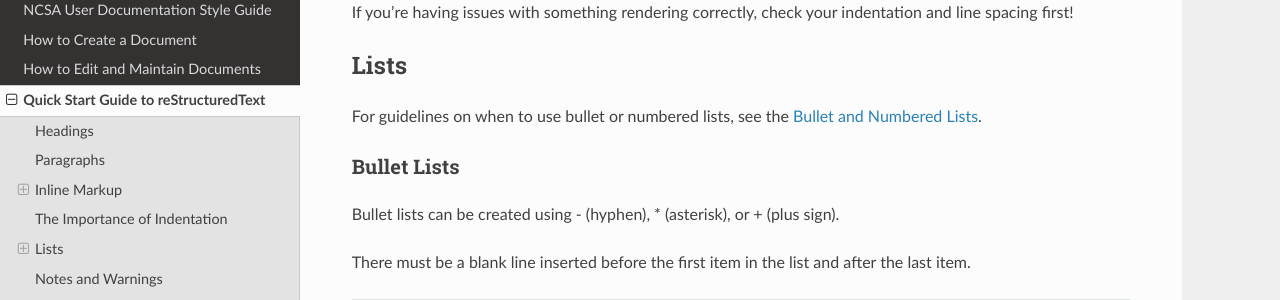
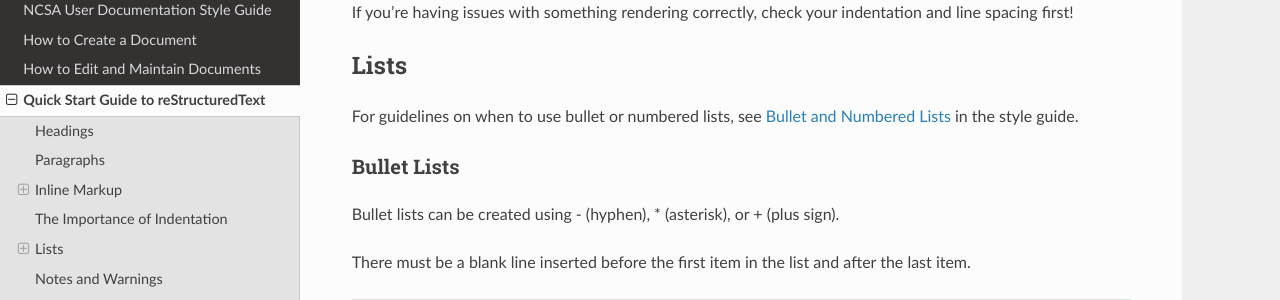
Before and after one commit to lhelms2/howto_rtd, a Sphinx documentation site: the page built from docs/source/quick_rst.rst, in a window 1280 px wide and 900 px high, scrolled down 2569 px. Shown: the part 151-451 px from the top of the window. Built offline with Sphinx 7.4.7 and the Read the Docs theme 2.0.0, drawn with Linux system fonts in a browser that asks for light colours.

Commit message:
Update quick_rst.rst

```diff
--- a/docs/source/quick_rst.rst
+++ b/docs/source/quick_rst.rst
@@ -137,7 +137,7 @@ If you're having issues with something rendering correctly, check your indentati
 Lists
 ------
 
-For guidelines on when to use bullet or numbered lists, see the :ref:`lists`.
+For guidelines on when to use bullet or numbered lists, see :ref:`lists` in the style guide.
 
 .. _bullet:
 
```
